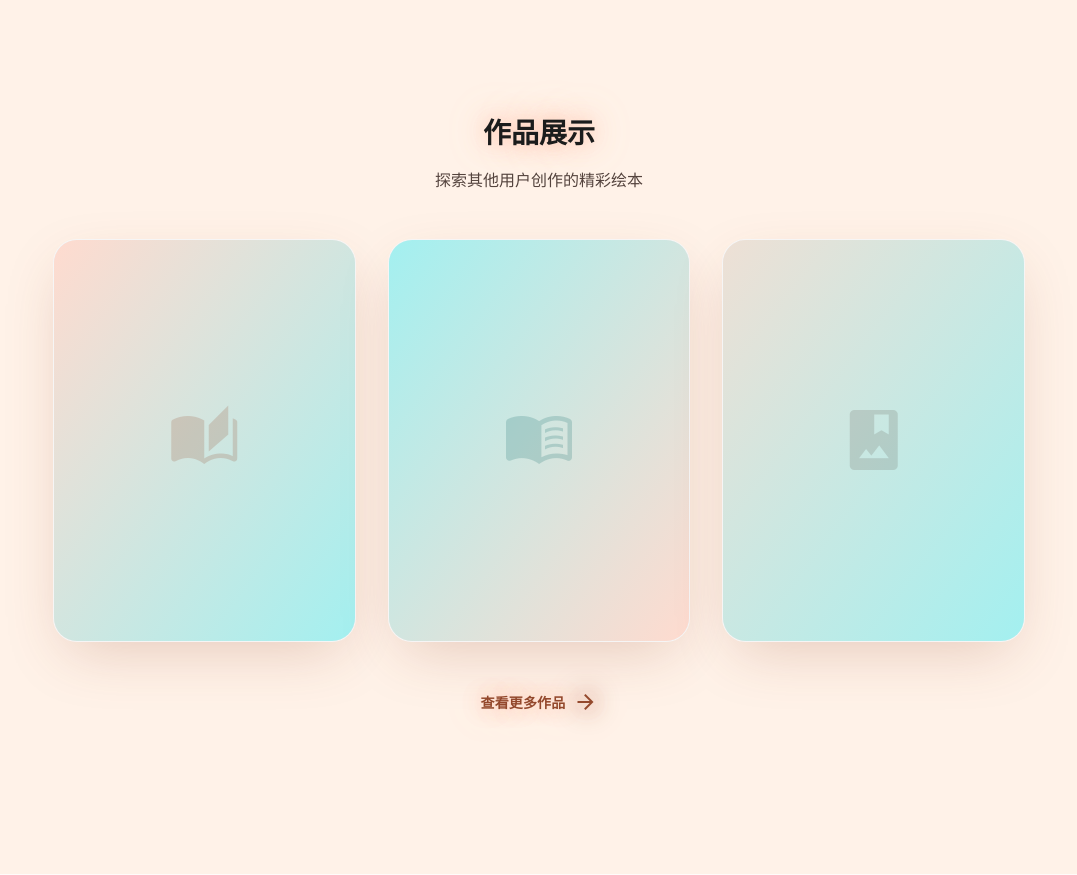
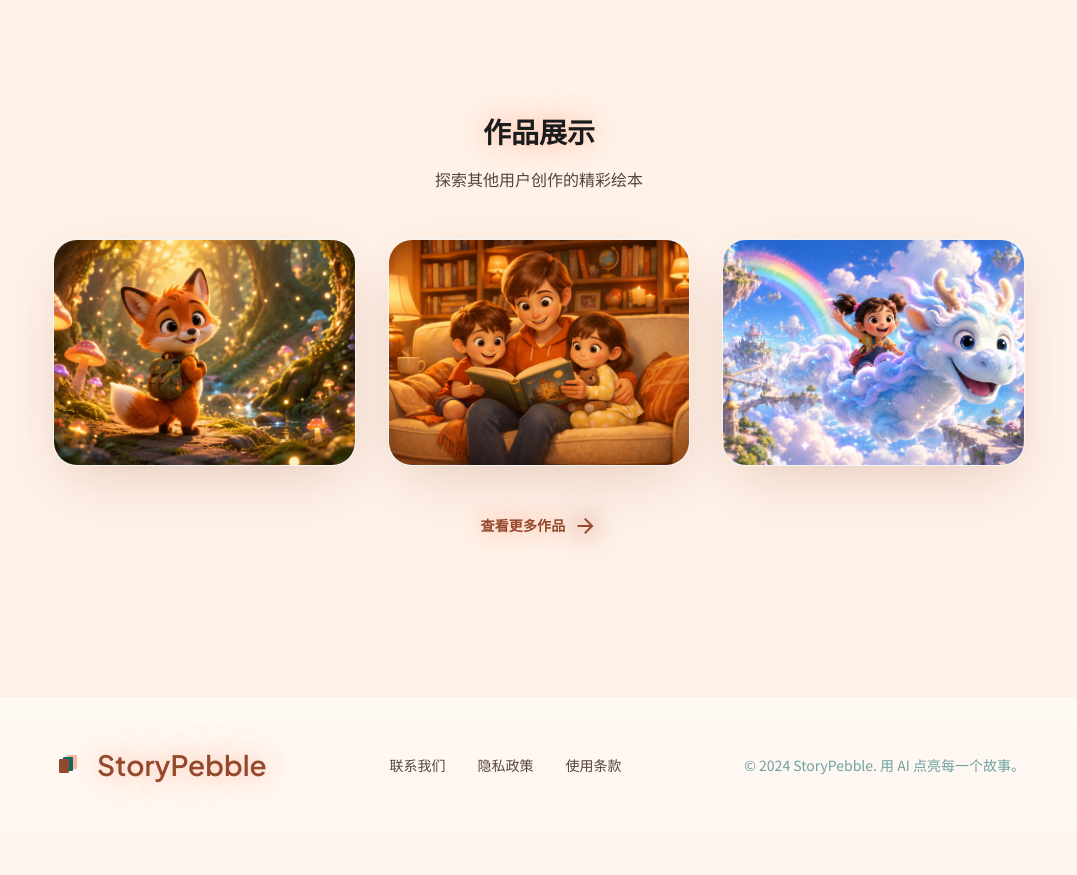
Before and after one commit to JaLong-Ton/picture-book, a Python web app: template templates/index.html in a window 1280 px wide. Shown: the part 1659-2534 px from the top of the page, without its empty margins (101-1178 px from the left). After the commit the page ends 2444 px from the top, so only its background shows below. Run offline with Jinja, Linux system fonts and the light colour scheme; the template is opened without the code that fills it, so the values that code supplies are empty; some libraries are stand-ins or nearby versions.

Commit message:
feat: 生成作品展示图片，集成到画廊
- 使用 gpt-image-2 生成 3 张示例绘本图片
- 新增 /gallery/<filename> 路由提供图片服务
- 画廊区域改为真实图片展示，hover 放大效果
- image_service 超时从 120s 增加到 300s

```diff
--- a/services/image_service.py
+++ b/services/image_service.py
@@ -59,7 +59,7 @@ def draw(prompt: str, aspect_ratio: str = "16:9",
             f"{_base_url()}{API_ENDPOINT}",
             json=body,
             headers=_headers(),
-            timeout=120,
+            timeout=300,
         )
         resp.raise_for_status()
         data = resp.json()
--- a/templates/index.html
+++ b/templates/index.html
@@ -506,19 +506,17 @@
     </div>
   </section>
 
-  <!-- Gallery Section (placeholder) -->
+  <!-- Gallery Section -->
   <section class="w-full py-16 flex flex-col items-center z-10" id="gallery">
     <h2 class="font-headline-md text-headline-md text-on-surface mb-4 text-glow">作品展示</h2>
     <p class="font-body-md text-on-surface-variant mb-12 text-center">探索其他用户创作的精彩绘本</p>
     <div class="grid grid-cols-1 md:grid-cols-2 lg:grid-cols-3 gap-8 w-full">
-      <div class="group relative aspect-[3/4] rounded-3xl overflow-hidden bg-surface-container cursor-pointer shadow-[0_20px_60px_-15px_rgba(148,73,45,0.25)] border border-white/40 hover:shadow-[0_25px_70px_-15px_rgba(148,73,45,0.35)] hover:-translate-y-2 transition-all duration-500">
-        <div class="w-full h-full bg-gradient-to-br from-primary-fixed to-secondary-container flex items-center justify-center">
-          <span class="material-symbols-outlined text-7xl text-primary/20 group-hover:text-primary/40 transition-colors duration-300" style="font-variation-settings: 'FILL' 1;">auto_stories</span>
-        </div>
+      <div class="group relative aspect-[4/3] rounded-3xl overflow-hidden bg-surface-container cursor-pointer shadow-[0_20px_60px_-15px_rgba(148,73,45,0.25)] border border-white/40 hover:shadow-[0_25px_70px_-15px_rgba(148,73,45,0.35)] hover:-translate-y-2 transition-all duration-500">
+        <img src="/gallery/fantasy_adventure.png" alt="奇幻冒险之旅" class="w-full h-full object-cover group-hover:scale-110 transition-transform duration-700">
         <div class="absolute inset-0 bg-gradient-to-t from-on-surface/95 via-on-surface/20 to-transparent opacity-0 group-hover:opacity-100 transition-all duration-500 flex flex-col justify-end p-8">
           <div class="transform translate-y-4 group-hover:translate-y-0 transition-transform duration-500">
-            <h4 class="font-headline-md text-[20px] text-surface-container-lowest mb-2">示例绘本 1</h4>
-            <p class="font-body-md text-[14px] text-surface-container-lowest/80">奇幻冒险之旅</p>
+            <h4 class="font-headline-md text-[20px] text-surface-container-lowest mb-2">奇幻冒险之旅</h4>
+            <p class="font-body-md text-[14px] text-surface-container-lowest/80">小狐狸的魔法森林探险</p>
             <div class="mt-4 flex items-center gap-2 text-primary-container">
               <span class="font-label-sm text-sm">查看详情</span>
               <span class="material-symbols-outlined text-lg">arrow_forward</span>
@@ -526,14 +524,12 @@
           </div>
         </div>
       </div>
-      <div class="group relative aspect-[3/4] rounded-3xl overflow-hidden bg-surface-container cursor-pointer shadow-[0_20px_60px_-15px_rgba(148,73,45,0.25)] border border-white/40 hover:shadow-[0_25px_70px_-15px_rgba(148,73,45,0.35)] hover:-translate-y-2 transition-all duration-500">
-        <div class="w-full h-full bg-gradient-to-br from-secondary-fixed to-primary-fixed flex items-center justify-center">
-          <span class="material-symbols-outlined text-7xl text-secondary/20 group-hover:text-secondary/40 transition-colors duration-300" style="font-variation-settings: 'FILL' 1;">menu_book</span>
-        </div>
+      <div class="group relative aspect-[4/3] rounded-3xl overflow-hidden bg-surface-container cursor-pointer shadow-[0_20px_60px_-15px_rgba(148,73,45,0.25)] border border-white/40 hover:shadow-[0_25px_70px_-15px_rgba(148,73,45,0.35)] hover:-translate-y-2 transition-all duration-500">
+        <img src="/gallery/family_story.png" alt="温馨家庭故事" class="w-full h-full object-cover group-hover:scale-110 transition-transform duration-700">
         <div class="absolute inset-0 bg-gradient-to-t from-on-surface/95 via-on-surface/20 to-transparent opacity-0 group-hover:opacity-100 transition-all duration-500 flex flex-col justify-end p-8">
           <div class="transform translate-y-4 group-hover:translate-y-0 transition-transform duration-500">
-            <h4 class="font-headline-md text-[20px] text-surface-container-lowest mb-2">示例绘本 2</h4>
-            <p class="font-body-md text-[14px] text-surface-container-lowest/80">温馨家庭故事</p>
+            <h4 class="font-headline-md text-[20px] text-surface-container-lowest mb-2">温馨家庭故事</h4>
+            <p class="font-body-md text-[14px] text-surface-container-lowest/80">亲子共读的温暖时光</p>
             <div class="mt-4 flex items-center gap-2 text-primary-container">
               <span class="font-label-sm text-sm">查看详情</span>
               <span class="material-symbols-outlined text-lg">arrow_forward</span>
@@ -541,14 +537,12 @@
           </div>
         </div>
       </div>
-      <div class="group relative aspect-[3/4] rounded-3xl overflow-hidden bg-surface-container cursor-pointer hidden md:block shadow-[0_20px_60px_-15px_rgba(148,73,45,0.25)] border border-white/40 hover:shadow-[0_25px_70px_-15px_rgba(148,73,45,0.35)] hover:-translate-y-2 transition-all duration-500">
-        <div class="w-full h-full bg-gradient-to-br from-tertiary-fixed to-secondary-container flex items-center justify-center">
-          <span class="material-symbols-outlined text-7xl text-tertiary/20 group-hover:text-tertiary/40 transition-colors duration-300" style="font-variation-settings: 'FILL' 1;">photo_album</span>
-        </div>
+      <div class="group relative aspect-[4/3] rounded-3xl overflow-hidden bg-surface-container cursor-pointer hidden md:block shadow-[0_20px_60px_-15px_rgba(148,73,45,0.25)] border border-white/40 hover:shadow-[0_25px_70px_-15px_rgba(148,73,45,0.35)] hover:-translate-y-2 transition-all duration-500">
+        <img src="/gallery/dream_world.png" alt="梦幻童话世界" class="w-full h-full object-cover group-hover:scale-110 transition-transform duration-700">
         <div class="absolute inset-0 bg-gradient-to-t from-on-surface/95 via-on-surface/20 to-transparent opacity-0 group-hover:opacity-100 transition-all duration-500 flex flex-col justify-end p-8">
           <div class="transform translate-y-4 group-hover:translate-y-0 transition-transform duration-500">
-            <h4 class="font-headline-md text-[20px] text-surface-container-lowest mb-2">示例绘本 3</h4>
-            <p class="font-body-md text-[14px] text-surface-container-lowest/80">梦幻童话世界</p>
+            <h4 class="font-headline-md text-[20px] text-surface-container-lowest mb-2">梦幻童话世界</h4>
+            <p class="font-body-md text-[14px] text-surface-container-lowest/80">天空王国的奇妙冒险</p>
             <div class="mt-4 flex items-center gap-2 text-primary-container">
               <span class="font-label-sm text-sm">查看详情</span>
               <span class="material-symbols-outlined text-lg">arrow_forward</span>
```
Also changed, not shown: app.py (+10 -0 lines), outputs/gallery/dream_world.png (added), outputs/gallery/family_story.png (added), outputs/gallery/fantasy_adventure.png (added).
